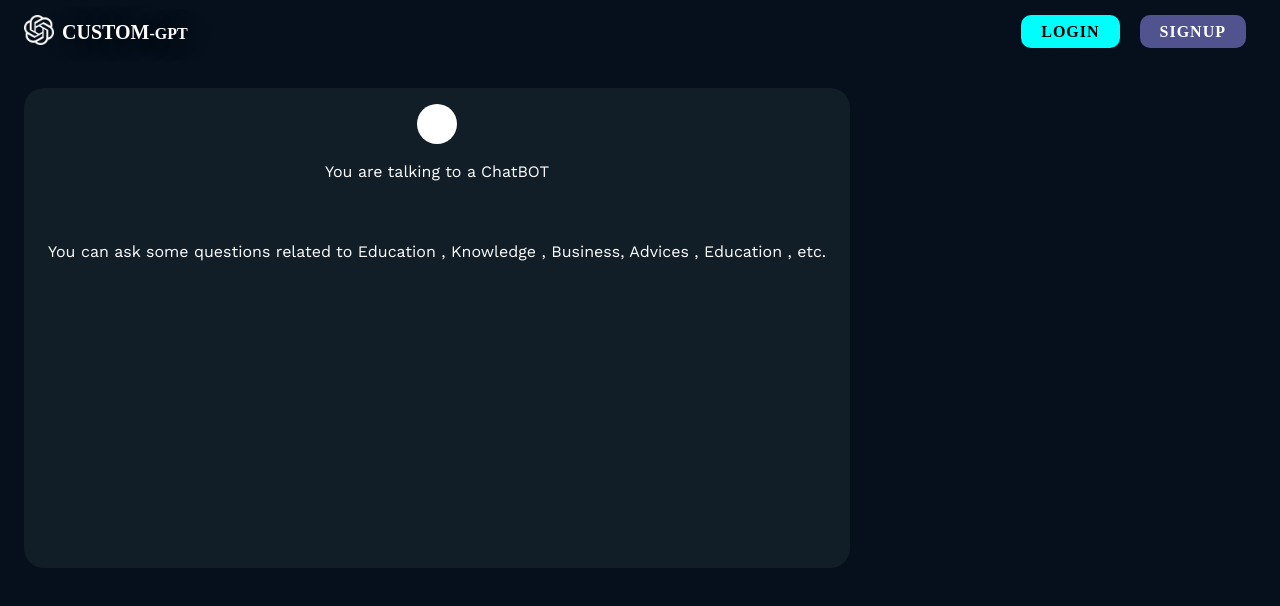
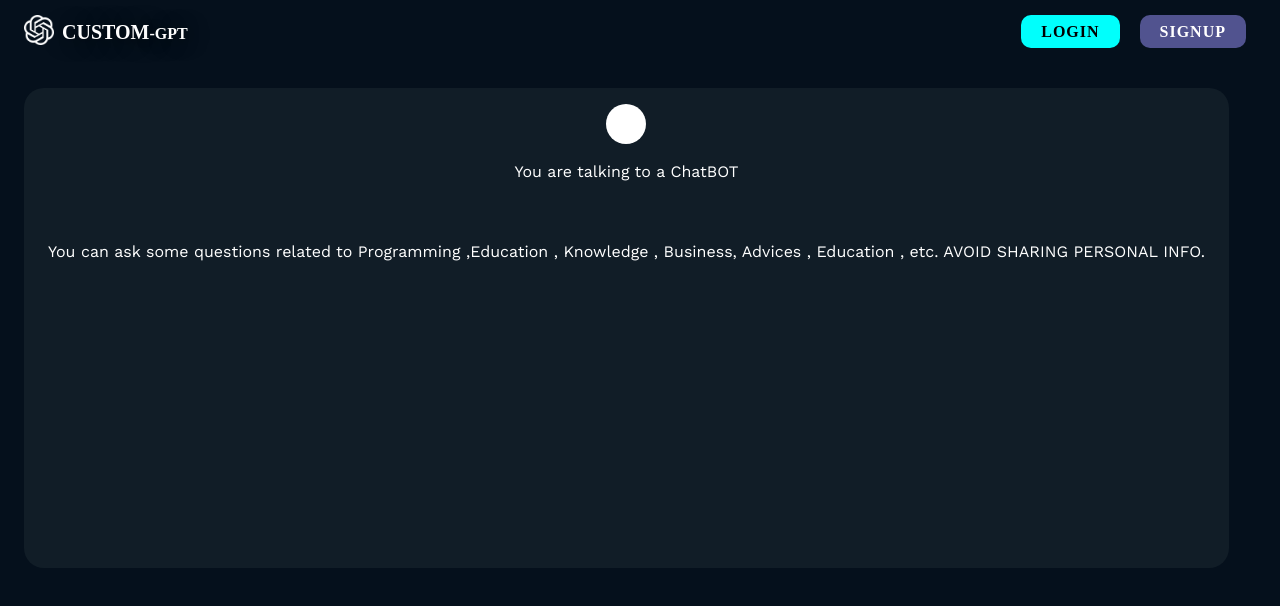
Before and after one commit to Atharvcreatives/custom-openai-chatbot, a React (Vite) app in the folder frontend/: page /chat in a window 1280 px wide. Shown: the top 606 px of the page. Built offline with nearby package versions, Linux system fonts and the light colour scheme; no server answers.

Commit message:
utilising color shades from MUI

```diff
--- a/frontend/src/pages/Chat.tsx
+++ b/frontend/src/pages/Chat.tsx
@@ -1,7 +1,8 @@
 //chat page
 import React from "react";
-import { Avatar, Box, Typography } from "@mui/material";
+import { Avatar, Box, Button, Typography } from "@mui/material";
 import { useAuth } from "../context/AuthContext";
+import { red } from "@mui/material/colors";
 const chat = () => {
   const auth = useAuth();
   return (
@@ -42,9 +43,21 @@ const chat = () => {
             You are talking to a ChatBOT
           </Typography>
           <Typography sx={{ mx: "auto", fontFamily: "work sans", my: 4, p: 3 }}>
-            You can ask some questions related to Education , Knowledge ,
-            Business, Advices , Education , etc.
+            You can ask some questions related to Programming ,Education ,
+            Knowledge , Business, Advices , Education , etc. AVOID SHARING
+            PERSONAL INFO.
           </Typography>
+          <Button
+            sx={{
+              width: "200px",
+              my: "auto",
+              color: "white",
+              fontWeight: "700",
+              borderRadius: 3,
+              mx: "auto",
+              bgcolor: red
+            }}
+          ></Button>
         </Box>
       </Box>
     </Box>
```
